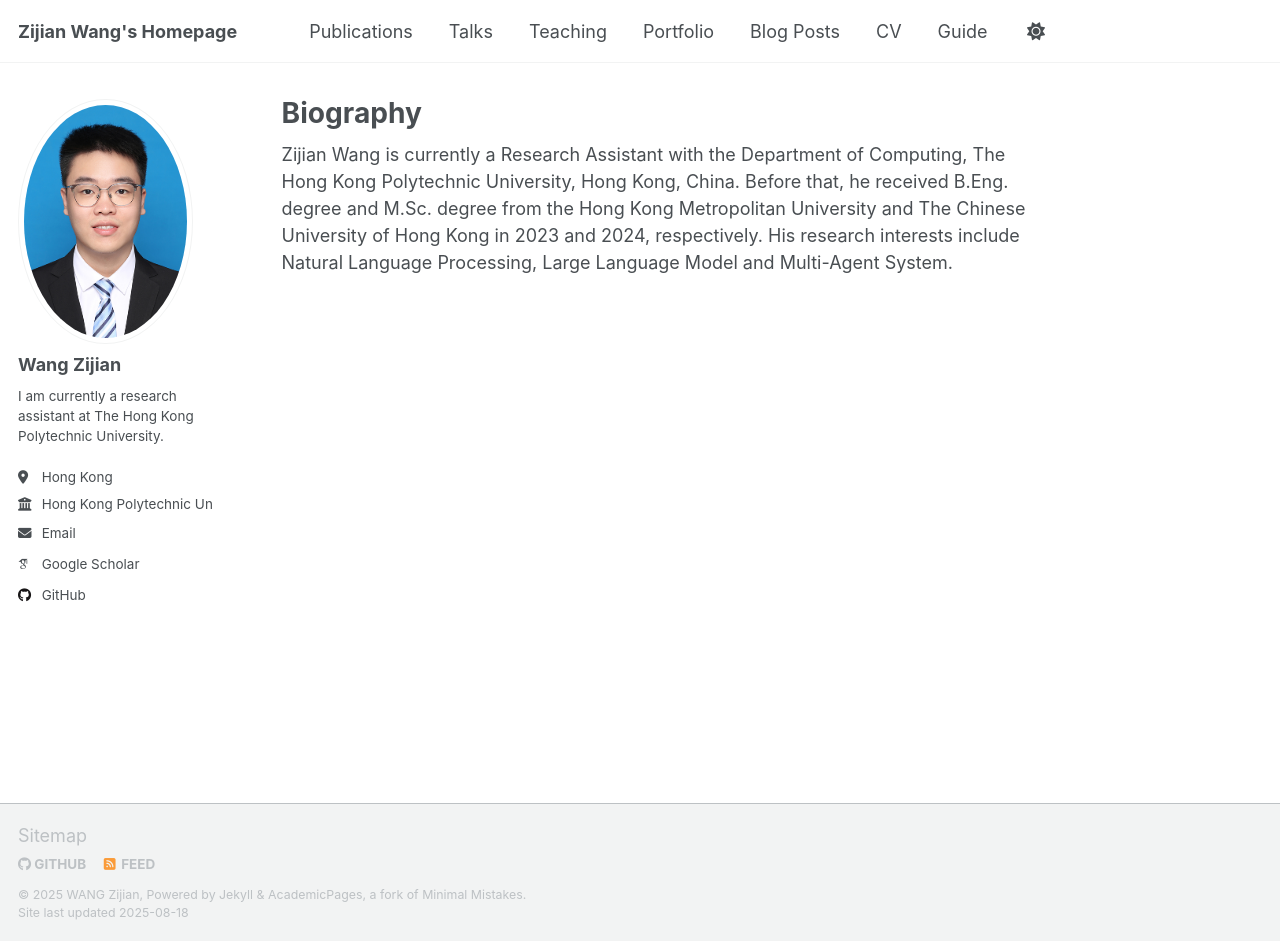
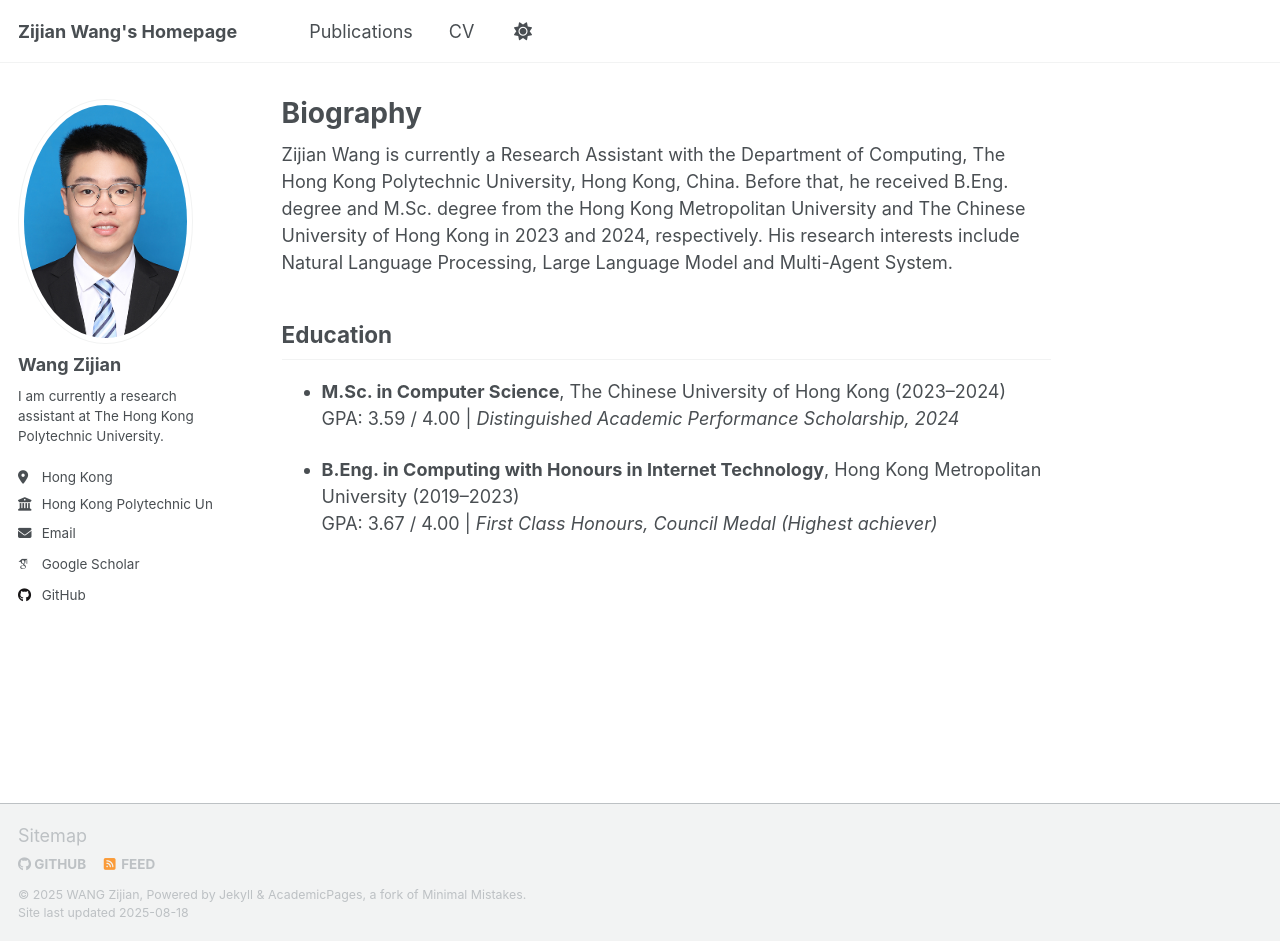
Before and after one commit to DannyWang1922/DannyWang1922.github.io, a Jekyll site: the page built from _pages/about.md, in a window 1280 px wide and 941 px high. Built offline with Jekyll 4.4.1, drawn with Linux system fonts in a browser that asks for light colours; some web fonts are replaced; a script that is not in the unit is left out.

```diff
--- a/_pages/about.md
+++ b/_pages/about.md
@@ -8,3 +8,10 @@ redirect_from:
 ---
 
 Zijian Wang is currently a Research Assistant with the Department of Computing, The Hong Kong Polytechnic University, Hong Kong, China. Before that, he received B.Eng. degree and M.Sc. degree from the Hong Kong Metropolitan University and The Chinese University of Hong Kong in 2023 and 2024, respectively. His research interests include Natural Language Processing, Large Language Model and Multi-Agent System.
+
+## Education
+- **M.Sc. in Computer Science**, The Chinese University of Hong Kong (2023–2024)
+  GPA: 3.59 / 4.00 | *Distinguished Academic Performance Scholarship, 2024*
+
+- **B.Eng. in Computing with Honours in Internet Technology**, Hong Kong Metropolitan University (2019–2023)
+  GPA: 3.67 / 4.00 | *First Class Honours, Council Medal (Highest achiever)*
```
Also changed, not shown: _data/navigation.yml (+10 -10 lines).
